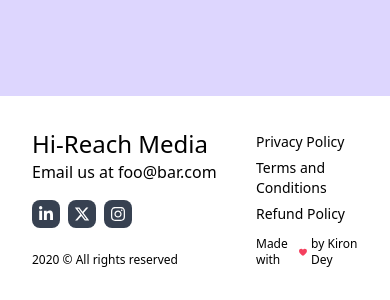
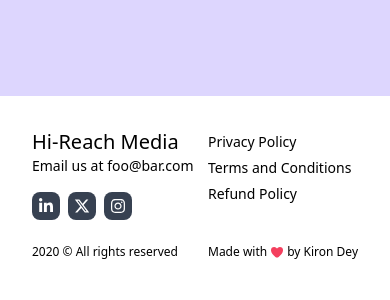
Before and after one commit to JuxtNorth/AgencySite, a React (Vite) app: page / in a window 390 px wide. Shown: the part 11317-11617 px from the top of the page. Built offline with nearby package versions, Linux system fonts and the light colour scheme.

Commit message:
Fix layout break issues in Chrome Android

```diff
--- a/src/components/Footer.tsx
+++ b/src/components/Footer.tsx
@@ -8,10 +8,10 @@ export const Footer: FC = () => {
 		<footer className="flex justify-between p-8 md:p-16">
 			<section className="flex flex-col items-start space-y-2 md:space-y-8">
 				<div className=" md:space-y-4">
-					<h1 className="w-56 text-2xl font-normal md:w-72 md:text-4xl md:text-5xl">
+					<h1 className="w-44 text-xl font-normal md:w-72 md:text-4xl md:text-5xl">
 						Hi-Reach Media
 					</h1>
-					<p className="text-md pb-4 text-left font-light md:text-2xl">
+					<p className="pb-4 text-left text-sm font-light md:text-2xl">
 						Email us at <a href="mailto:foo@bar.com">foo@bar.com</a>{' '}
 					</p>
 					<ul className="flex gap-2">
@@ -43,7 +43,7 @@ export const Footer: FC = () => {
 						<a href="#">Refund Policy</a>
 					</li>
 				</ul>
-				<p className="mx-auto flex items-center gap-1 text-xs md:mx-0 md:text-xl">
+				<p className="mx-auto flex items-center gap-1 whitespace-nowrap text-xs md:mx-0 md:text-xl ">
 					Made with <HeartIcon className="text-rose-500" /> by Kiron Dey
 				</p>
 			</section>
```
